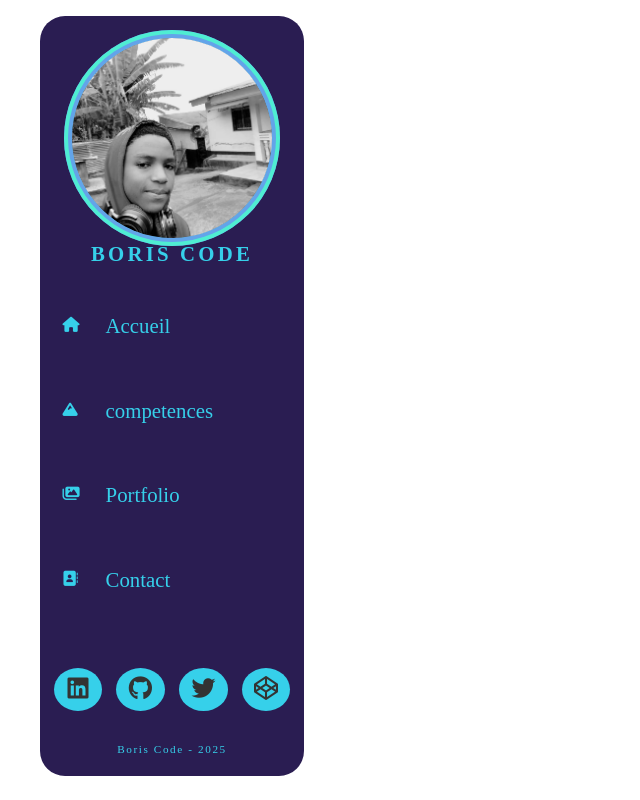
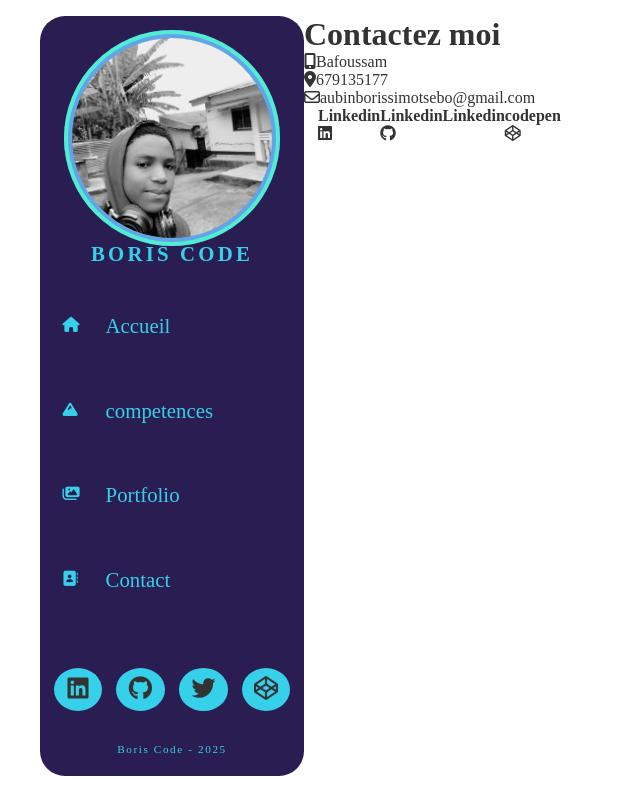
Before and after one commit to boris2442/my_cv_with_react, a React (Vite) app: page /contact in a window 1280 px wide. Shown: the whole page, without its empty margins (0-640 px from the left). Built offline with nearby package versions, Linux system fonts and the light colour scheme; a web font is replaced by a local one.

Commit message:
component contact

```diff
--- a/package.json
+++ b/package.json
@@ -11,6 +11,7 @@
   },
   "dependencies": {
     "react": "^19.1.0",
+    "react-copy-to-clipboard": "^5.1.0",
     "react-dom": "^19.1.0",
     "react-router-dom": "^7.6.1",
     "sass": "^1.89.0"
--- a/src/components/data/portfolioData.jsx
+++ b/src/components/data/portfolioData.jsx
@@ -3,7 +3,7 @@ export const portfolioData = [
     {
         id: 1,
         name: 'ipsum.com',
-        languages: ['javascript', 'css'],
+        languages: ['javascript', 'react'],
         languagesIcons: ['fab fa-js', 'fab fa-css3-alt'],
         source: 'https://www.github/boris2442',
         info: 'lor  Lorem ipsum, dolor sit amet consectetur adipisicing elit. Fugiat voluptas aliquam nam accusantium. Ut eveniet eligendi officia vel culpa! Itaque veniam distinctio nihil voluptatem corporis odit porro unde, aspernatur natus provident earum dicta nisi incidunt repellendus iure id recusandae atque quos deleniti laudantium consequatur magnam cupiditate temporibus. Culpa, illum eius!em',
@@ -30,7 +30,7 @@ export const portfolioData = [
     {
         id: 4,
         name: 'ipsum.com',
-        languages: ['javascript', 'css'],
+        languages: ['javascript', 'php'],
         languagesIcons: ['fab fa-js', 'fab fa-css3-alt'],
         source: 'https://www.github/boris2442',
         info: 'lor  Lorem ipsum, dolor sit amet consectetur adipisicing elit. Fugiat voluptas aliquam nam accusantium. Ut eveniet eligendi officia vel culpa! Itaque veniam distinctio nihil voluptatem corporis odit porro unde, aspernatur natus provident earum dicta nisi incidunt repellendus iure id recusandae atque quos deleniti laudantium consequatur magnam cupiditate temporibus. Culpa, illum eius!em',
--- a/src/components/portfolio/ProjectList.jsx
+++ b/src/components/portfolio/ProjectList.jsx
@@ -3,27 +3,49 @@ import Project from './project';
 import { portfolioData } from '../data/PortfolioData';
 class ProjectList extends Component {
     state = {
-        projects: portfolioData
-    };
+        projects: portfolioData,
+        radios: [
+            { id: 1, value: "javascript" },
+            { id: 2, value: "css" },
+            { id: 3, value: "react" },
+            { id: 4, value: "php" }
 
 
+        ],
+        selectedRadio: 'javascript'
+    };
+    handleRadio = (event) => {
+        console.log(event.target.value)
+        let radio = event.target.value;
+        this.setState({ selectedRadio: radio })
+
+    }
+
     render() {
-        let {projects}=this.state;
+        let { projects, radios, selectedRadio } = this.state;
         return (
             <div className='portfolioContent'>
                 <ul className="radioDisplay">
-
+                    {
+                        radios.map((radio) => {
+                            <li key={radio.id}>
+                                <input type="radio" name="" id={radio.value} checked={radio.value === selectedRadio} value={radio.value} onChange={this.handleRadio} />
+                                <label htmlFor={radio.value} >{radio.value}</label>
+                            </li>
+                        })
+                    }
                 </ul>
                 <div className="projects">
                     {
 
-                        projects.map(item=>{
-                            return(
-                                <Project
-                                key={item.id}
-                                item={item}/>
-                            )
-                        })
+                        projects
+                            .filter(item => item.languages.includes(selectedRadio)).map(item => {
+                                return (
+                                    <Project
+                                        key={item.id}
+                                        item={item} />
+                                )
+                            })
                     }
                 </div>
             </div>
--- a/src/pages/Contact.jsx
+++ b/src/pages/Contact.jsx
@@ -1,11 +1,70 @@
 import React from 'react';
 import Navigation from '../components/Navigation';
+import { CopyToClipboard } from 'react-copy-to-clipboard';
 
 const Contact = () => {
     return (
-        <>
-   <Navigation/>
-        </>
+        <div className='contact'>
+            <Navigation />
+            <div className="contactContent">
+                <div className="header"></div>
+                <div className="contactBox">
+                    <h1>Contactez moi</h1>
+                    <ul>
+                        <li><i className="fas fa-mobile-alt"></i>
+                            Bafoussam
+                        </li>
+
+
+                        <li>
+                            <i className="fas fa-map-marker-alt"></i>
+                            <CopyToClipboard text="679135177">
+                                <span
+                                    className="clickInput"
+                                    onClick={() => { alert('telephone copier') }}
+                                >
+                                    679135177
+                                </span>
+                            </CopyToClipboard>
+                        </li>
+                        <li>
+                            <i className="far fa-envelope"></i>
+                            <CopyToClipboard text="aubinborissimotsebo@gmail.com">
+                                <span
+                                    className="clickInput"
+                                    onClick={() => { alert('E-mail copié') }}
+                                >
+                                    aubinborissimotsebo@gmail.com
+                                </span>
+                            </CopyToClipboard>
+                        </li>
+
+                    </ul>
+                </div>
+
+                <div className="socialNetwork">
+                    <ul>
+                        <a href="http://www.google.com" target="_blank" rel="noopener noreferrer">
+                            <h4>Linkedin</h4>
+                            <i className="fab fa-linkedin"></i>
+                        </a>
+                        <a href="http://www.google.com" target="_blank" rel="noopener noreferrer">
+                            <h4>Linkedin</h4>
+                            <i className="fab fa-github"></i>
+                        </a>
+                        <a href="http://www.google.com" target="_blank" rel="noopener noreferrer">
+                            <h4>Linkedin</h4>
+                            <i className="fab fa-twiter"></i>
+                        </a>
+                        <a href="http://www.google.com" target="_blank" rel="noopener noreferrer">
+                            <h4>codepen</h4>
+                            <i className="fab fa-codepen"></i>
+                        </a>
+                    </ul>
+                </div>
+
+            </div>
+        </div>
     );
 };
 
```
Also changed, not shown: 1 other file (tests, documents, lock files or other folders).
